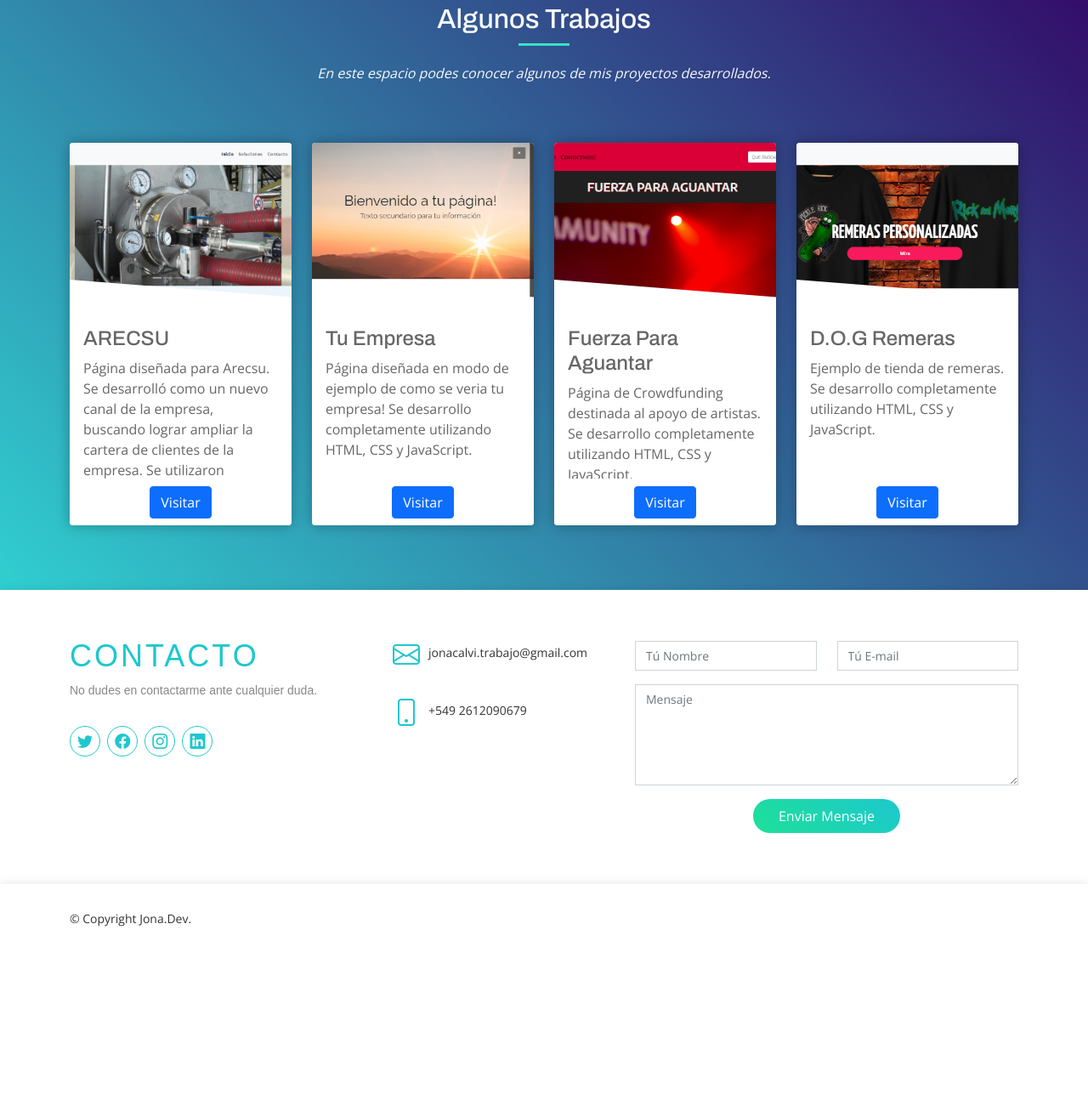
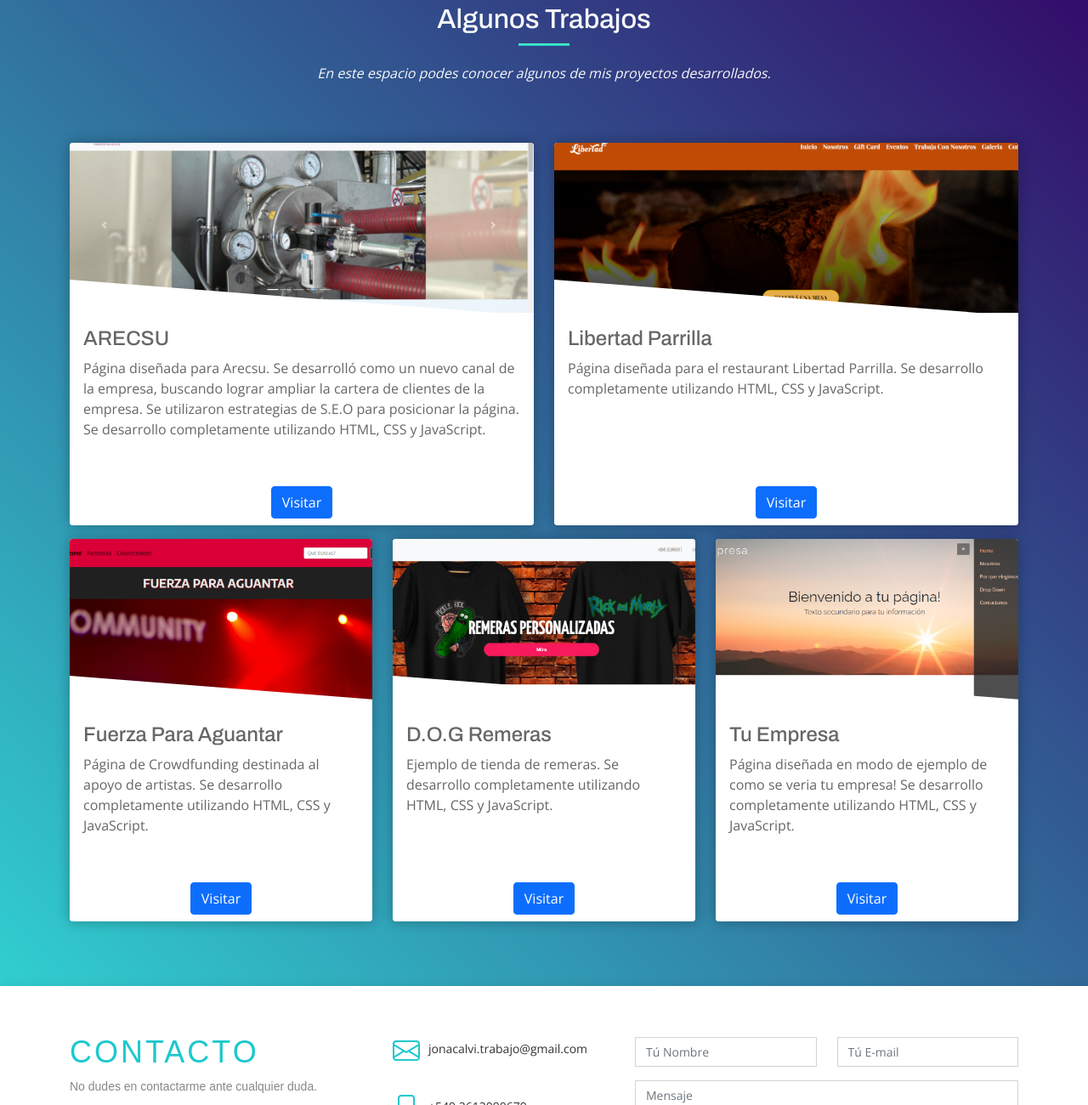
Before and after one commit to JonaCalvi/Portfolio, a plain HTML site: page index.html in a window 1280 px wide. Shown: the part 2388-3688 px from the top of the page at 85% size. Before the commit the page ends 3509 px from the top, so only its background shows below. Drawn offline with nearby package versions, Linux system fonts and the light colour scheme.

Commit message:
pag libertad

```diff
--- a/index.html
+++ b/index.html
@@ -202,7 +202,7 @@
           <p class="section-description">En este espacio podes conocer algunos de mis proyectos desarrollados.</p>
         </div>
         <div class="row">
-                <div class="col-md-6 col-lg-3 pb-3" data-aos="flip-left">
+                <div class="col-md-6 col-lg-6 pb-3" data-aos="flip-left">
 
         <div class="card card-custom bg-white border-white border-0" style="height: 450px">
           <div class="card-custom-img" style="background-image: url(assets/img/arecsu.png);"></div>
@@ -218,24 +218,24 @@
         </div>
 
       </div>
-                <div class="col-md-6 col-lg-3 pb-3" data-aos="flip-left">
+                <div class="col-md-6 col-lg-6 pb-3" data-aos="flip-left">
 
         <!-- Add a style="height: XYZpx" to div.card to limit the card height and display scrollbar instead -->
         <div class="card card-custom bg-white border-white border-0" style="height: 450px">
-          <div class="card-custom-img" style="background-image: url(assets/img/tuempresa.png);"></div>
+          <div class="card-custom-img" style="background-image: url(assets/img/libertad.png);"></div>
           <div class="card-body" style="overflow-y: hidden">
-            <h4 class="card-title">Tu Empresa</h4>
-            <p class="card-text">Página diseñada en modo de ejemplo de como se veria tu empresa! Se desarrollo completamente utilizando HTML, CSS y JavaScript.</p>
+            <h4 class="card-title">Libertad Parrilla</h4>
+            <p class="card-text">Página diseñada para el restaurant Libertad Parrilla. Se desarrollo completamente utilizando HTML, CSS y JavaScript.</p>
 
           </div>
           <div class="card-footer text-center" style="background: inherit; border-color: inherit;">
-            <a href="https://jonacalvi.github.io/TuEmpresaSimple/"target="_blank" class="btn btn-primary">Visitar</a>
+            <a href="https://jonacalvi.github.io/Libertad2/"target="_blank" class="btn btn-primary">Visitar</a>
           </div>
         </div>
 
       </div>
 
-             <div class="col-md-6 col-lg-3 pb-3" data-aos="flip-left">
+             <div class="col-md-4 col-lg-4 pb-3" data-aos="flip-left">
 
         <!-- Add a style="height: XYZpx" to div.card to limit the card height and display scrollbar instead -->
         <div class="card card-custom bg-white border-white border-0" style="height: 450px">
@@ -254,7 +254,7 @@
 
       </div>
 
-   <div class="col-md-6 col-lg-3 pb-3" data-aos="flip-left">
+   <div class="col-md-4 col-lg-4 pb-3" data-aos="flip-left">
 
         <!-- Add a style="height: XYZpx" to div.card to limit the card height and display scrollbar instead -->
         <div class="card card-custom bg-white border-white border-0" style="height: 450px">
@@ -268,6 +268,25 @@
           </div>
         </div>
       </div>
+ <div class="col-md-4 col-lg-4 pb-3" data-aos="flip-left">
+
+        <!-- Add a style="height: XYZpx" to div.card to limit the card height and display scrollbar instead -->
+        <div class="card card-custom bg-white border-white border-0" style="height: 450px">
+          <div class="card-custom-img" style="background-image: url(assets/img/tuempresa.png);"></div>
+          <div class="card-body" style="overflow-y: hidden">
+            <h4 class="card-title">Tu Empresa</h4>
+            <p class="card-text">Página diseñada en modo de ejemplo de como se veria tu empresa! Se desarrollo completamente utilizando HTML, CSS y JavaScript.</p>
+
+          </div>
+          <div class="card-footer text-center" style="background: inherit; border-color: inherit;">
+            <a href="https://jonacalvi.github.io/TuEmpresaSimple/"target="_blank" class="btn btn-primary">Visitar</a>
+          </div>
+        </div>
+
+      </div>
+
+
+
     </div>
 
   </div>
```
Also changed, not shown: assets/img/libertad.png (added).
